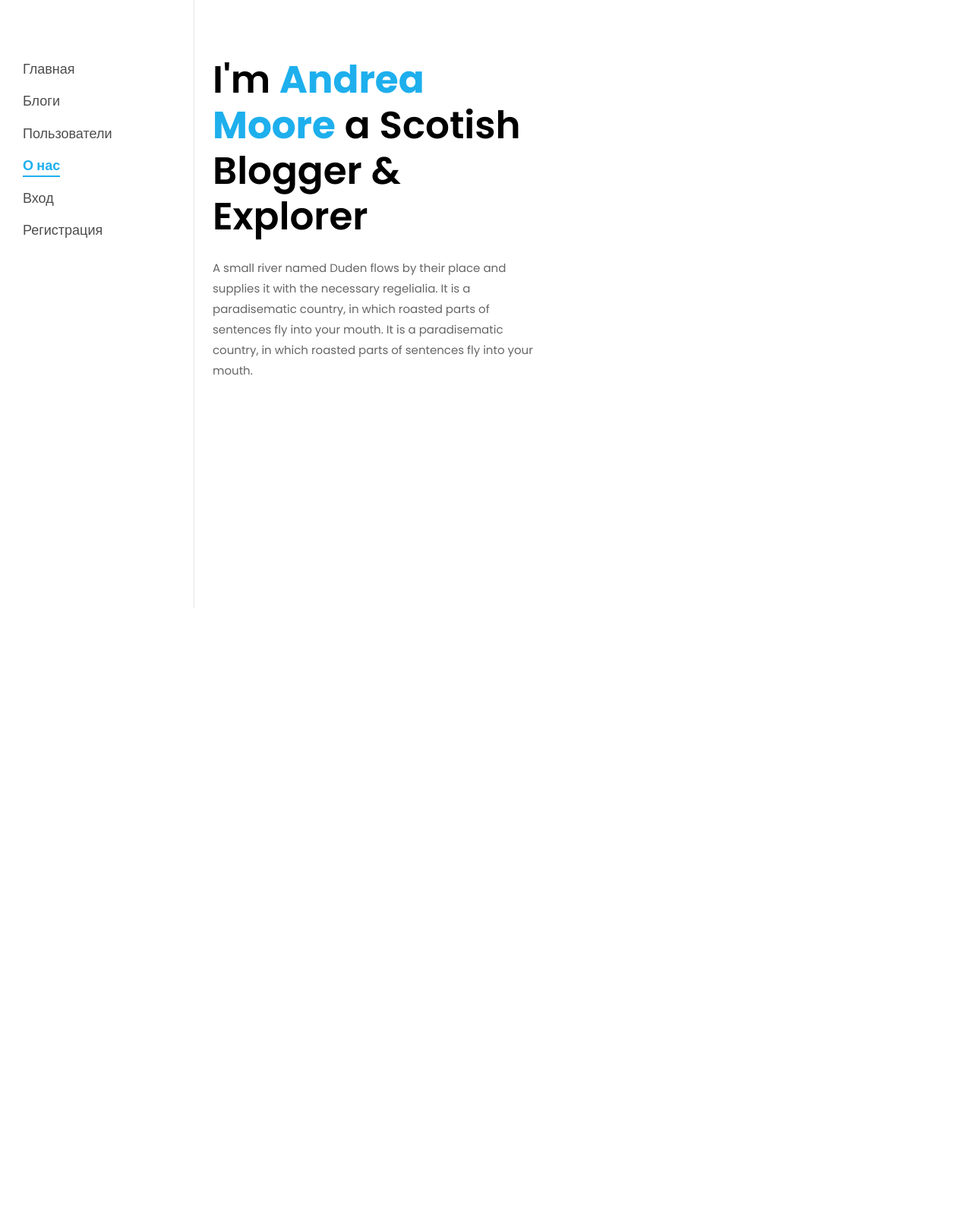
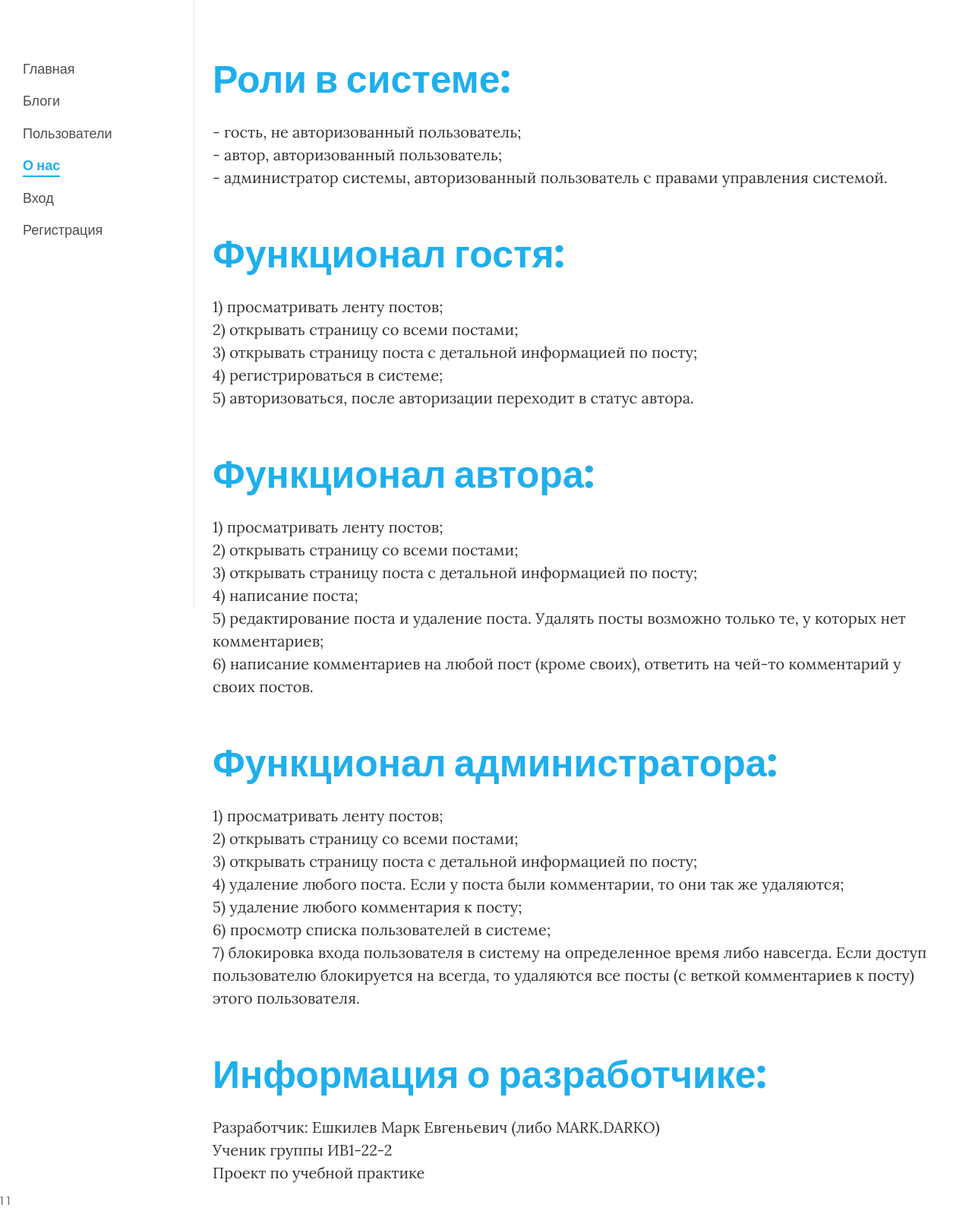
Before and after one commit to mark-darko/Collage-Work, a PHP site: page /app/about.php in a window 1280 px wide. Shown: the whole page at 76% size. Before the commit the page ends 800 px from the top, so only its background shows below. Run offline with PHP 8.4, Linux system fonts and the light colour scheme.

Commit message:
обновление сайта
1.доделать validate data практическая 5
2.сделать комментарии(отображение коммениариев на комментарии, одним списком)
3. пользователи (блокировка пользователей)

```diff
--- a/app/classes/Post.class.php
+++ b/app/classes/Post.class.php
@@ -4,7 +4,7 @@
 
         private $tableName = 'posts';
         public $id;
-        public $preview_text;
+        //public $preview_text;
         public $title;
         public $content;
         public $user_id;
@@ -31,11 +31,37 @@
         {
             $post = $this->user->db->queryAssoc("SELECT * FROM {$this->tableName} WHERE id = '{$id}'");
             if ($post) {
-                $this->load($post);
-                $this->load($this->user->db->queryAssoc("SELECT COUNT(*) AS comment_count FROM comments WHERE post_id = '{$id}'"));
+                $user = new User($this->user->request, $this->user->db);
+                $user->identity($post["user_id"]);
+
+                $this->load(array_merge($post, $this->user->db->queryAssoc("SELECT COUNT(*) AS comment_count FROM comments WHERE post_id = '{$id}'"), ["author" => $user]));
 
                 return true;
             } else return false;
+        }
+
+        public function getComments()
+        {
+            $query = "SELECT comments.*
+            FROM posts
+            JOIN comments ON posts.id = comments.post_id
+            WHERE posts.id = '{$this->id}'
+            ORDER BY comments.created_at DESC";
+
+            $comments = $this->user->db->query($query)->fetch_all(MYSQLI_ASSOC);
+
+            foreach($comments as $key => $comment) {
+                if ($comment['answer_id']) {
+                    $id = array_search($comment['answer_id'], array_column($comments, 'id'));
+                    unset($comment['answer_id']);
+                    $comments[$id]["answers"][] = $comment;
+                    unset($comments[$key]);
+                } else {
+                    unset($comments[$key]["answer_id"]);
+                }
+            }
+
+            return $comments;
         }
 
         public function displayDate($date)
@@ -46,10 +72,10 @@
         public function findAll($limit = null)
         {
             $query = "SELECT posts.*, COUNT(comments.id) AS comment_count
-            FROM posts
-            LEFT JOIN comments ON posts.id = comments.post_id
-            GROUP BY posts.id
-            ORDER BY posts.created_at DESC";
+                    FROM posts
+                    LEFT JOIN comments ON posts.id = comments.post_id
+                    GROUP BY posts.id
+                    ORDER BY posts.created_at DESC";
 
             if ($limit)
                 $query .= " LIMIT {$limit}";
@@ -81,12 +107,13 @@
         public function save()
         {
             if ($this->id) {
-                $sql = "UPDATE {$this->tableName} SET preview_text='{$this->preview_text}', title='{$this->title}', content='{$this->content}' WHERE id={$this->id}";
+                //$sql = "UPDATE {$this->tableName} SET preview_text='{$this->preview_text}', title='{$this->title}', content='{$this->content}' WHERE id={$this->id}";
+                $sql = "UPDATE {$this->tableName} SET title='{$this->title}', content='{$this->nl2br($this->content)}' WHERE id={$this->id}";
                 $this->user->db->query($sql);
             } else {
-                $sql = "INSERT INTO {$this->tableName} (preview_text, title, content, user_id) VALUES (?, ?, ?, ?)";
+                $sql = "INSERT INTO {$this->tableName} (title, content, user_id) VALUES (?, ?, ?)";
                 $stmt = $this->user->db->prepare($sql);
-                return $stmt->execute([$this->preview_text, $this->title, $this->nl2br($this->content), $this->user->id]);
+                return $stmt->execute([$this->title, $this->nl2br($this->content), $this->user->id]);
             }
         }
     }
--- a/app/classes/User.class.php
+++ b/app/classes/User.class.php
@@ -12,6 +12,7 @@
         public $password;
         public $confirmPassword;
         public $token;
+        public $avatar_url;
         public $errors = [];
 
         // Валидация
@@ -67,11 +68,11 @@
         ];
 
         // Авторизация
-        private $adminLogin = 'admin';
-        private $adminPassword = 'password';
+        //private $adminLogin = 'admin';
+        //private $adminPassword = 'password';
 
-        private $isGuest;
-        private $isAdmin;
+        //private $isGuest;
+        public $isAdmin = false;
 
         public Request $request;
         public Mysql $db;
@@ -95,13 +96,8 @@
 
             $this->loadData($data);
 
-            if ($this->isAdmin()) {
-                $this->isGuest = false;
+            if ($this->isAdmin())
                 $this->isAdmin = true;
-            } else {
-                $this->isGuest = true;
-                $this->isAdmin = false;
-            }
         }
 
         public function validateRegister() {
@@ -209,7 +205,12 @@
         }
 
         public function isAdmin() {
-            return $this->login === $this->adminLogin && $this->password === $this->adminPassword;
+            $user_role = $this->db->queryAssoc("SELECT roles.name AS role_name
+            FROM users
+            JOIN roles ON users.role_id = roles.id WHERE users.id='{$this->id}'")['role_name'];
+
+            return $user_role == "admin" ? true : false;
+            //return $this->login === $this->adminLogin && $this->password === $this->adminPassword;
         }
 
         public function logout()
--- a/app/classes/menu.class.php
+++ b/app/classes/menu.class.php
@@ -1,7 +1,7 @@
 <?php
     class Menu {
         private $menu;
-        private $active_link;
+        public $active_link;
         private $response;
         private $user;
 
--- a/app/html/about.php
+++ b/app/html/about.php
@@ -14,12 +14,41 @@
       <section class="ftco-about img ftco-section ftco-no-pt ftco-no-pb" id="about-section">
         <div class="container-fluid px-0">
           <div class="row d-flex mt-5">
-            <div class="col-md-6 d-flex align-items-center">
-              <div class="text px-4 pt-5 pt-md-0 px-md-4 pr-md-5 ftco-animate">
-                <h2 class="mb-4">I'm <span>Andrea Moore</span> a Scotish Blogger &amp; Explorer</h2>
-                <p>A small river named Duden flows by their place and supplies it with the necessary regelialia. It is a
-                  paradisematic country, in which roasted parts of sentences fly into your mouth. It is a paradisematic
-                  country, in which roasted parts of sentences fly into your mouth.</p>
+            <div class="d-flex align-items-center">
+              <div class="text px-4 pt-5 pt-md-0 px-md-4 pr-md-5 ftco-animate" style="margin-left: 15px;">
+                <h2 class="mb-4"><span>Роли в системе:</span></h2>
+                <h5>- гость, не авторизованный пользователь;<br>
+                    - автор, авторизованный пользователь;<br>
+                    - администратор системы, авторизованный пользователь с правами управления системой.</h5>
+
+                <h2 class="mb-4 pt-5"><span>Функционал гостя:</span></h2>
+                <h5>1) просматривать ленту постов;<br>
+                    2) открывать страницу со всеми постами;<br>
+                    3) открывать страницу поста с детальной информацией по посту;<br>
+                    4) регистрироваться в системе;<br>
+                    5) авторизоваться, после авторизации переходит в статус автора.</h5>
+
+                <h2 class="mb-4 pt-5"><span>Функционал автора:</span></h2>
+                <h5>1) просматривать ленту постов;<br>
+                    2) открывать страницу со всеми постами;<br>
+                    3) открывать страницу поста с детальной информацией по посту;<br>
+                    4) написание поста;<br>
+                    5) редактирование поста и удаление поста. Удалять посты возможно только те, у которых нет комментариев;<br>
+                    6) написание комментариев на любой пост (кроме своих), ответить на чей-то комментарий у своих постов.</h5>
+
+                <h2 class="mb-4 pt-5"><span>Функционал администратора:</span></h2>
+                <h5>1) просматривать ленту постов;<br>
+                    2) открывать страницу со всеми постами;<br>
+                    3) открывать страницу поста с детальной информацией по посту;<br>
+                    4) удаление любого поста. Если у поста были комментарии, то они так же удаляются;<br>
+                    5) удаление любого комментария к посту;<br>
+                    6) просмотр списка пользователей в системе;<br>
+                    7) блокировка входа пользователя в систему на определенное время либо навсегда. Если доступ пользователю блокируется на всегда, то удаляются все посты (с веткой комментариев к посту) этого пользователя.</h5>
+
+                <h2 class="mb-4 pt-5"><span>Информация о разработчике:</span></h2>
+                <h5>Разработчик: Ешкилев Марк Евгеньевич (либо MARK.DARKO)<br>
+                    Ученик группы ИВ1-22-2<br>
+                    Проект по учебной практике</h5>
               </div>
             </div>
           </div>
--- a/app/html/index.php
+++ b/app/html/index.php
@@ -29,7 +29,7 @@
 														<span><i class="icon-comment2 mr-2"></i><?= $post->comment_count ?> Comment</span>
 													</p>
 												</div>
-												<p class="mb-4"><?= $post->preview_text ?></p>
+												<p class="mb-4"><?= mb_strimwidth( $post->br2nl($post->content), 0, 15, "...") ?></p>
 												<p><a href="<?= $response->getLink('/app/post.php', ['id' => $post->id]) ?>" class="btn-custom">Подробнее... <span
 															class="ion-ios-arrow-forward"></span></a></p>
 											</div>
--- a/app/html/login.php
+++ b/app/html/login.php
@@ -21,7 +21,7 @@
 						<div class="col-lg-6 d-flex">
 							<form action="/app/login.php" method="POST" class="bg-light p-5 contact-form">
 								<div class="form-group">
-									<input type="text" class="form-control <?php if(isset($user->errors['login'])) : ?>is-invalid<?php endif ?>" value="<?= $user->login ?? '' ?>" placeholder="Your Login"
+									<input type="text" class="form-control <?php if(isset($user->errors['login'])) : ?>is-invalid<?php endif ?>" value="<?= $user->login ?? '' ?>" placeholder="Ваш логин"
 										name="login">
 
 									<?php if(isset($user->errors["login"])) : ?>
@@ -33,11 +33,11 @@
 									<?php endif ?>
 								</div>
 								<div class="form-group">
-									<input type="password" class="form-control <?php if(isset($user->errors['login'])) : ?>is-invalid<?php endif ?>" placeholder="Password"
+									<input type="password" class="form-control <?php if(isset($user->errors['login'])) : ?>is-invalid<?php endif ?>" placeholder="Пароль"
 										name="password">
 								</div>
 								<div class="form-group">
-									<input type="submit" value="Вход" class="btn btn-primary py-3 px-5">
+									<input type="submit" value="Вход" class="btn btn-primary py-3 px-5" style="width: 100%;">
 								</div>
 							</form>
 						</div>
--- a/app/html/post.php
+++ b/app/html/post.php
@@ -21,7 +21,7 @@
 								<div class="meta-wrap">
 									<p class="meta">
 										<!-- <img src='avatar.jpg' /> -->
-										<span class="text text-3"><?= $author->name ?></span>
+										<span class="text text-3"><?= $post->author->name ?></span>
 										<span><i class="icon-calendar mr-2"></i><?= $post->displayDate($post->created_at) ?></span>
 										<span><i class="icon-comment2 mr-2"></i><?= $post->comment_count ?> Comment</span>
 									</p>
@@ -41,7 +41,7 @@
 							<div class="comments pt-5 mt-5">
 								<h3 class="mb-5 font-weight-bold"><?= $post->comment_count ?> комментариев</h3>
 								<ul class="comment-list">
-									<!--<li class="comment">
+									<li class="comment">
 										<div class="comment-body">
 											<div class="d-flex justify-content-between">
 												<h3>John Doe</h3>
@@ -78,7 +78,7 @@
 												impedit necessitatibus, nihil?
 											</p>
 										</div>
-									</li>-->
+									</li>
 								</ul>
 								<!-- END comment-list -->
 								<div class="comment-form-wrap pt-5">
--- a/app/html_separate/header.php
+++ b/app/html_separate/header.php
@@ -1,4 +1,4 @@
-<title>Информационная система - .....</title>
+<title>Информационная система - <?= $menu_array[array_search(parse_url($_SERVER["REQUEST_URI"], PHP_URL_PATH), array_column($menu_array, 'link'))]["title"] ?></title>
 <meta charset="utf-8">
 <meta name="viewport" content="width=device-width, initial-scale=1, shrink-to-fit=no">
 
--- a/app/post-action.php
+++ b/app/post-action.php
@@ -6,7 +6,7 @@
     $post = new Post($user);
 
     if ($request->isPost) {
-        if ($user->id && !$user->isAdmin()) {
+        if (($user->id && $user->isAdmin)) {
             $post->load($request->post());
 
             //if ($post->validate()) { доделать validatedata
--- a/app/post.php
+++ b/app/post.php
@@ -8,9 +8,6 @@
         $response = new Response($user);
         $response->redirect('/app/index.php');
         exit;
-    } else {
-        $author = new User($request, $db);
-        $author->identity($post->user_id);
     }
 
     include 'html/post.php';
--- a/app/posts.php
+++ b/app/posts.php
@@ -3,4 +3,8 @@
 
     //$menu_html = $menu->get_menu();
 
+    $postobject = new Post($user);
+
+    $posts = $postobject->findAll();
+
     include 'html/posts.php';
```
Also changed, not shown: app/html/post-action.php (+0 -11 lines), app/html/posts.php (+11 -10 lines), app/html/register.php (+9 -9 lines).
